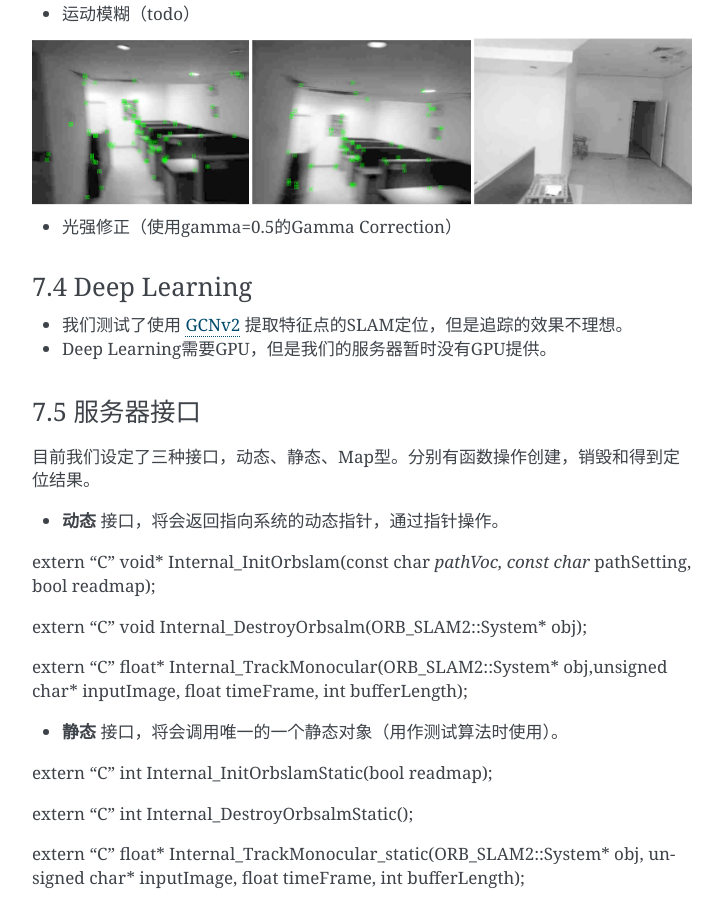
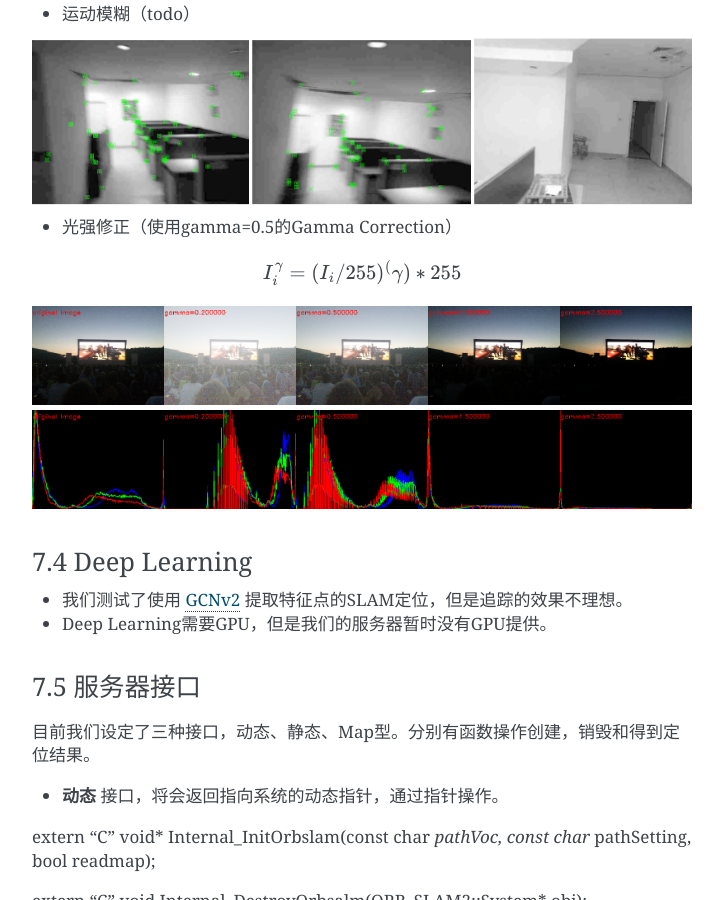
Before and after one commit to gggliuye/VIO, a Sphinx documentation site: the page built from docs/UnitySc/unityShadowCreator.rst, in a window 1280 px wide and 900 px high, scrolled down 6722 px. Shown: the whole window, without its empty margins (388-1111 px from the left). Built offline with Sphinx 7.4.7, drawn with Linux system fonts in a browser that asks for light colours.

Commit message:
Update unityShadowCreator.rst

```diff
--- a/docs/UnitySc/unityShadowCreator.rst
+++ b/docs/UnitySc/unityShadowCreator.rst
@@ -164,9 +164,20 @@ SLAM与SFM的区别之一就是全局优化的次数，由于我们没有了实
 7.3 其他处理
 >>>>>>>>>>>>>>>>>>
 * 运动模糊（todo）
+
 .. image:: blur.PNG
    :align: center
+
 * 光强修正（使用gamma=0.5的Gamma Correction）
+
+.. math::
+    I_{i}^{\gamma} = ( I_{i} / 255) ^(\gamma) * 255
+
+.. image:: ../images/night_images.png
+   :width: 100%
+
+.. image:: ../images/night_hists.png
+   :width: 100%
 
 7.4 Deep Learning
 >>>>>>>>>>>>>>>>>>>
```
